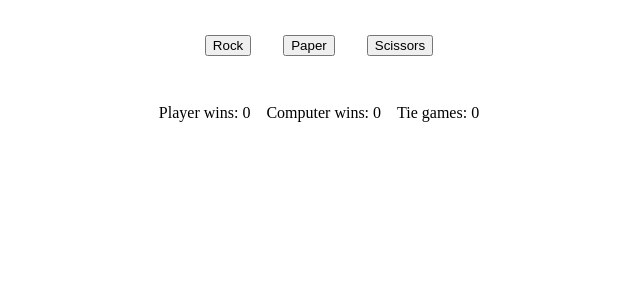
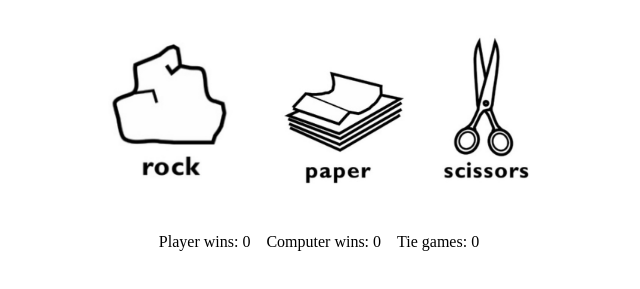
Before and after one commit to Kaemerle/rock_paper_scissors, a plain HTML site: page index.html in a window 1280 px wide. Shown: the part 69-358 px from the top of the page, without its empty margins (321-961 px from the left). Drawn offline with Linux system fonts and the light colour scheme.

Commit message:
images added

```diff
--- a/index.html
+++ b/index.html
@@ -12,9 +12,9 @@
 <div class="container">
     <h1>Rock | Paper | Scissors</h1>
     <div class="buttons">
-        <button class="rockBtn">Rock</button>
-        <button class="paperBtn" >Paper</button>
-        <button class="scissorsBtn">Scissors</button>
+        <img class="rockBtn" src="./rock.png"alt="rock">
+        <img class="paperBtn" src="paper.png" alt="Paper">
+        <img class="scissorsBtn" src="scissors.jpg" alt="scissors">
     </div>
     <div class="selected"></div>
     <div class="winner" id="winner"></div>
--- a/style.css
+++ b/style.css
@@ -33,3 +33,7 @@ h1 {
   display: flex;
   justify-content: center;
 }
+
+.buttons img {
+  max-height: 150px;
+}
```
Also changed, not shown: paper.png (added), rock.png (added), scissors.jpg (added).
